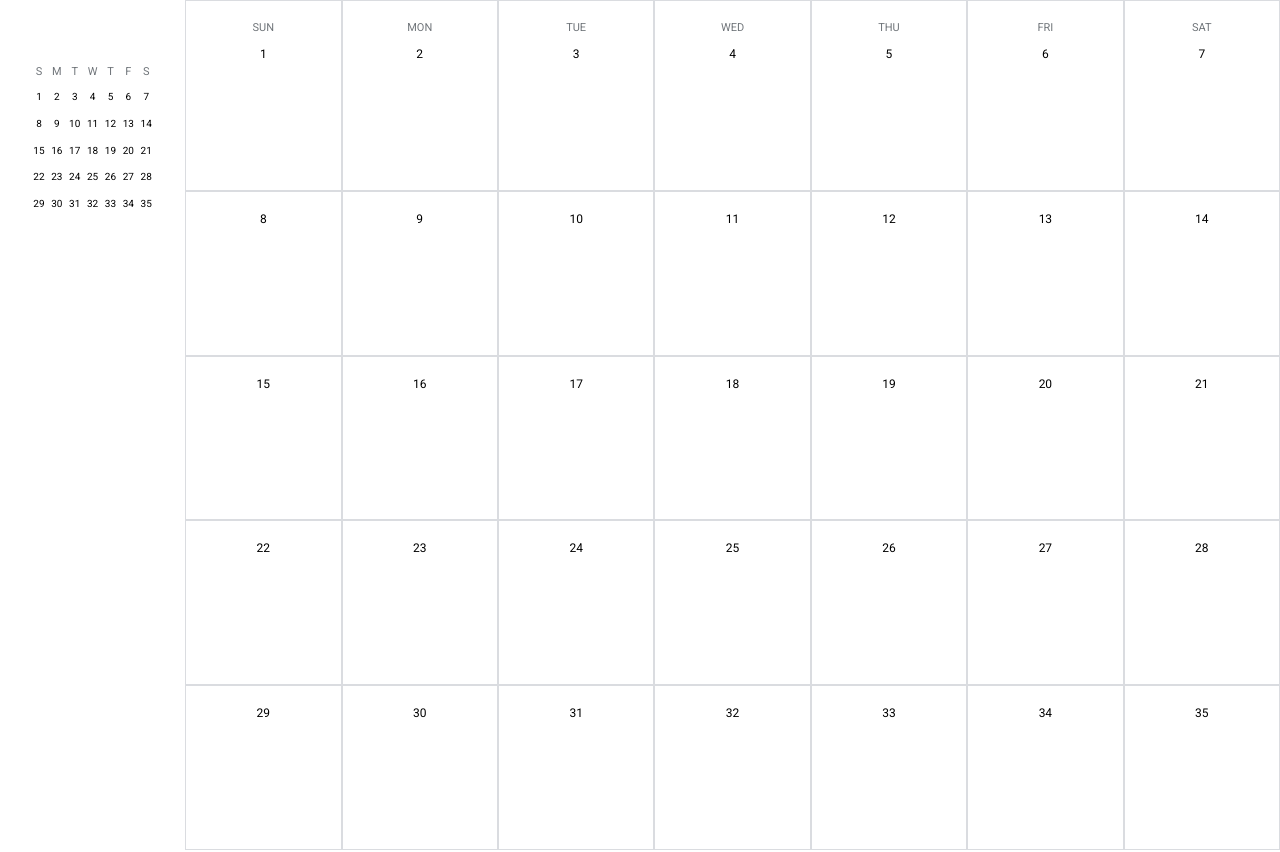
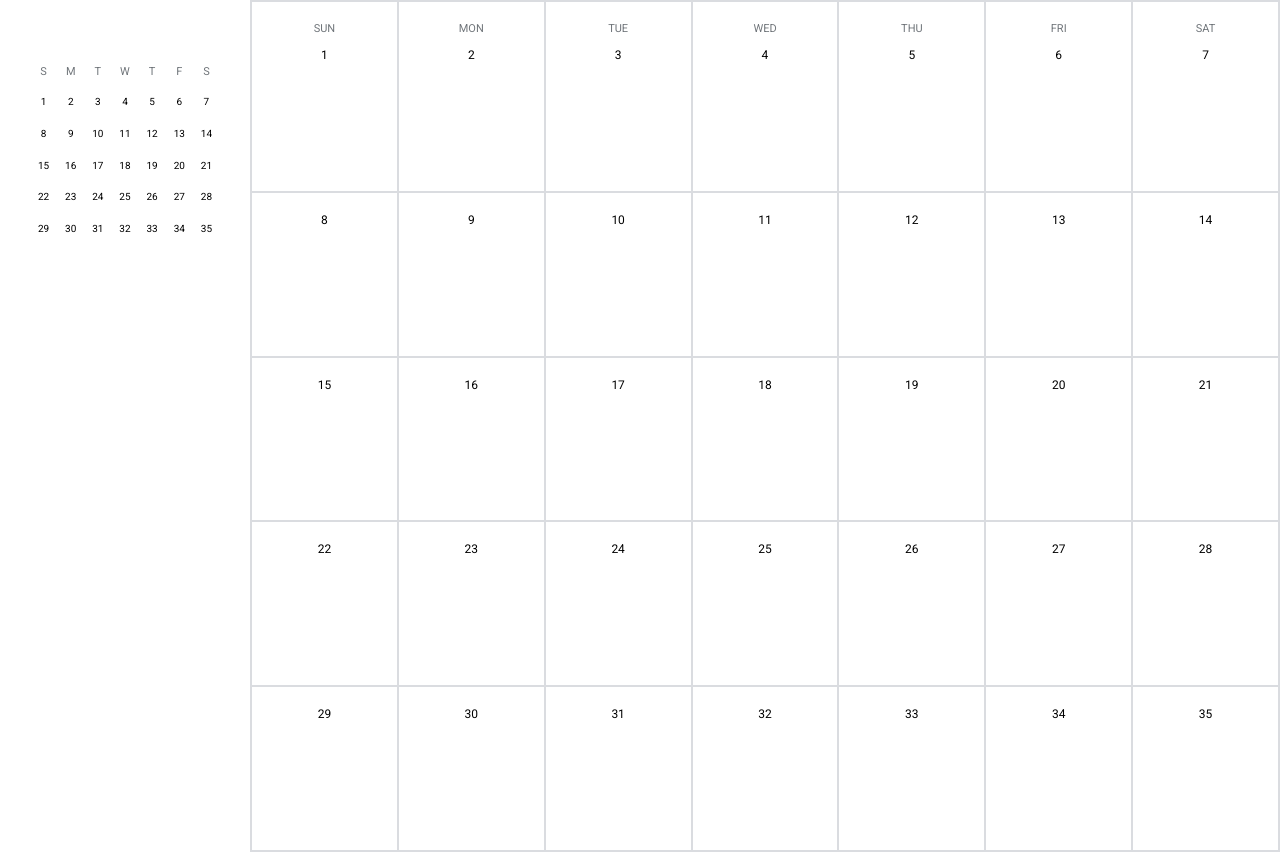
Before and after one commit to h-zahar/calendiv-react, a React (Vite) app: page / in a window 1280 px wide. Built offline with nearby package versions, Linux system fonts and the light colour scheme.

Commit message:
Fixed Border and height

```diff
--- a/src/components/Calendar.tsx
+++ b/src/components/Calendar.tsx
@@ -9,9 +9,9 @@ const Calendar = () => {
       style={{
         display: "grid",
         gridTemplateColumns: "repeat(7, 1fr)",
-        height: "160px",
+        height: "190px",
         // margin: "50px 200px",
-        width: "160px",
+        minWidth: "190px",
         margin: "60px 30px auto 30px",
       }}
     >
@@ -34,9 +34,10 @@ const Calendar = () => {
                     color: "#70757a",
                     fontSize: "11px",
                     textTransform: "uppercase",
+                    marginBottom: "18px",
                   }}
                 >
-                  {days[i][0]} <br /> <br />
+                  {days[i][0]}
                 </div>
               )}
               {t}
--- a/src/components/MonthlyView.tsx
+++ b/src/components/MonthlyView.tsx
@@ -16,13 +16,14 @@ const MonthlyView = () => {
         minWidth: "380px",
         width: "1400px",
         // border: "1px solid black",
+        border: "0.5px solid #dadce0",
       }}
     >
       {test.map((t, i) => {
         return (
           <div
             style={{
-              border: "1px solid #dadce0",
+              border: "0.5px solid #dadce0",
               display: "flex",
               justifyContent: "center",
               paddingTop: "20px",
```
